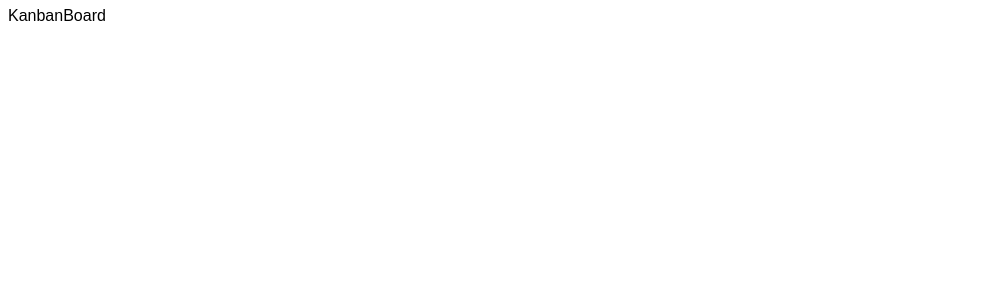
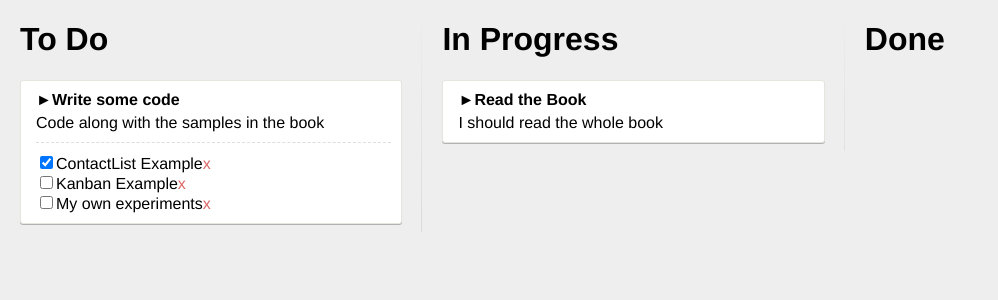
Before and after one commit to 9min/kanban_app, a React app: page / in a window 1280 px wide. Shown: the top 300 px of the page, without its empty margins (0-998 px from the left). Built offline with nearby package versions, Linux system fonts and the light colour scheme.

Commit message:
28페이지까지 코딩

```diff
--- a/app/App.js
+++ b/app/App.js
@@ -1,5 +1,5 @@
 import React, { Component } from 'react';
-import {render} from 'react-dom';
+import { render } from 'react-dom';
 import KanbanBoard from './KanbanBoard';
 
 let cardList = [
@@ -8,14 +8,14 @@ let cardList = [
     title: "Read the Book",
     description: "I should read the whole book",
     status: "in-progress",
-    task: []
+    tasks: []
   },
   {
     id: 2,
     title: "Write some code",
     description: "Code along with the samples in the book",
     status: "todo",
-    task: [
+    tasks: [
       {
         id: 1,
         name: "ContactList Example",
@@ -25,14 +25,14 @@ let cardList = [
         id: 2,
         name: "Kanban Example",
         done: false
+      },
+      {
+        id: 3,
+        name: "My own experiments",
+        done: false
       }
     ]
-  },
-  {
-    id: 3,
-    name: "My own experiments",
-    done: false
   }
-]
+];
 
 render(<KanbanBoard cards={cardList} />, document.getElementById('root'));
--- /dev/null
+++ b/app/Card.js
@@ -0,0 +1,18 @@
+import React, { Component } from 'react';
+import CheckList from './CheckList';
+
+class Card extends Component {
+  render() {
+    return (
+      <div className="card">
+        <div className="card__title">{this.props.title}</div>
+        <div className="card__details">
+          {this.props.description}
+          <CheckList cardId={this.props.id} tasks={this.props.tasks} />
+        </div>
+      </div>
+    );
+  }
+}
+
+export default Card;
--- /dev/null
+++ b/app/CheckList.js
@@ -0,0 +1,20 @@
+import React, { Component } from 'react';
+
+class CheckList extends Component {
+  render() {
+    let tasks = this.props.tasks.map((task) => (
+      <li className="checklist__task" key={task.id}>
+        <input type="checkbox" defaultChecked={task.done} />
+        {task.name}
+        <a href="#" className="checklist__task--remove" />
+      </li>
+    ));
+    return (
+      <div className="checklist">
+        <ul>{tasks}</ul>
+      </div>
+    );
+  }
+}
+
+export default CheckList;
--- a/app/KanbanBoard.js
+++ b/app/KanbanBoard.js
@@ -1,15 +1,24 @@
 import React, { Component } from 'react';
-import {render} from 'react-dom';
-//import List from './List';
+import List from './List';
 
 class KanbanBoard extends Component {
-    render() {
-        return (
-            <div className="app">
-                KanbanBoard
-            </div>
-        )
-    }
+  render() {
+    return (
+      <div className="app">
+        <List id="todo" title="To Do" cards={
+          this.props.cards.filter((card) => card.status === "todo")
+        } />
+
+        <List id="in-progress" title="In Progress" cards={
+          this.props.cards.filter((card) => card.status === "in-progress")
+        } />
+
+        <List id="done" title="Done" cards={
+          this.props.cards.filter((card) => card.status === "done")
+        } />
+      </div>
+    );
+  }
 }
 
 export default KanbanBoard;
--- /dev/null
+++ b/app/List.js
@@ -0,0 +1,23 @@
+import React, { Component } from 'react';
+import Card from './Card';
+
+class List extends Component {
+  render() {
+    var cards = this.props.cards.map((card) => {
+      return <Card id={card.id}
+                   title={card.title}
+                   description={card.description}
+                   tasks={card.tasks}
+                   key={card.id} />
+    });
+
+    return (
+      <div className="list">
+        <h1>{this.props.title}</h1>
+        {cards}
+      </div>
+    );
+  }
+}
+
+export default List;
--- a/public/index.html
+++ b/public/index.html
@@ -2,7 +2,7 @@
 <html lang="en">
   <head>
     <meta charset="UTF-8">
-    <title></title>
+    <title>Kanban App</title>
     <link rel="stylesheet" href="styles.css">
   </head>
   <body>
--- a/public/styles.css
+++ b/public/styles.css
@@ -1,6 +1,14 @@
-body {
-  font: 16px/1 sans-serif;
-}
-#root {
-  height: 100%;
-}
+* { -webkit-box-sizing: border-box; -moz-box-sizing: border-box; box-sizing: border-box; }
+html, body { height:100%; margin:0; padding:0; }
+body { background:#eee; font-family:"Helvetica Neue",Helvetica,Arial,sans-serif; }
+h1 { list-style:none; }
+ul { list-style-type:none; padding:0; margin:0; }
+.app { white-space:nowrap; height:100%; }
+.list { position:relative; display:inline-block; vertical-align:top; white-space:normal; height:100%; width:33%; padding:0 20px; overflow:auto; }
+.list:not(:last-child):after { content:""; position:absolute; top:0; right:0; width:1px; height:99%; background:linear-gradient(to bottom, #eee 0%, #ccc 50%, #eee 100%) fixed; }
+.card { position:relative; z-index:1; background:#fff; width:100%; padding:10px 10px 10px 15px; margin:0 0 10px 0; overflow:auto; border:1px solid #e5e5df; -webkit-border-radius: 3px; -moz-border-radius: 3px; border-radius: 3px; -webkit-box-shadow: 0 1px 0 rgba(0, 0, 0, 0.25); -moz-box-shadow: 0 1px 0 rgba(0, 0, 0, 0.25); box-shadow: 0 1px 0 rgba(0, 0, 0, 0.25); }
+.card__title { font-weight:bold; border-bottom:solid 5px transparent; }
+.card__title:before { display:inline-block; width:1em; content:'►'; }
+.card__title--is--open:before { content:'▼'; }
+.checklist__task:first-child { margin-top:10px; padding-top:10px; border-top:dashed 1px #ddd; }
+.checklist__task--remove:after { display:inline-block; color:#d66; content:'x'; }
--- a/webpack.config.js
+++ b/webpack.config.js
@@ -18,6 +18,10 @@ var config = {
       query: {
         presets: ['es2015','react']
       }
+    },
+    {
+      test: /\.css/,
+      loader: 'style-loader!css-loader!autoprefixer-loader'
     }]
   },
   devServer: {
```
